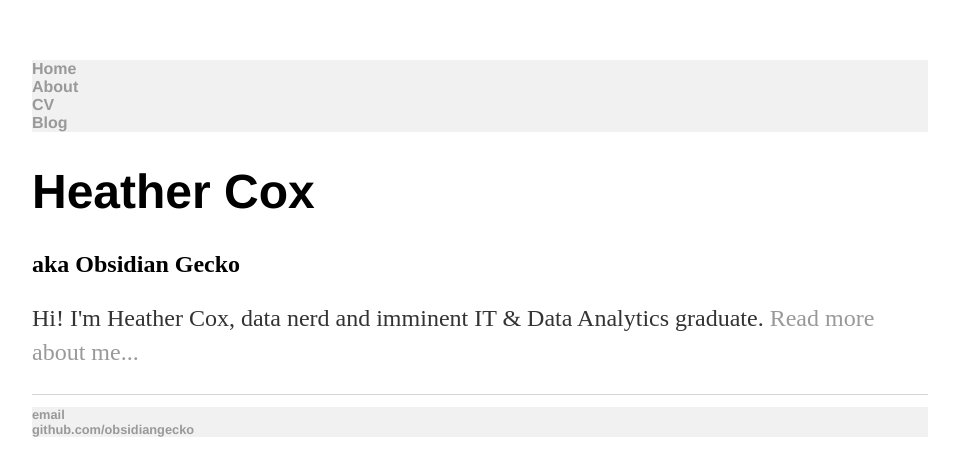
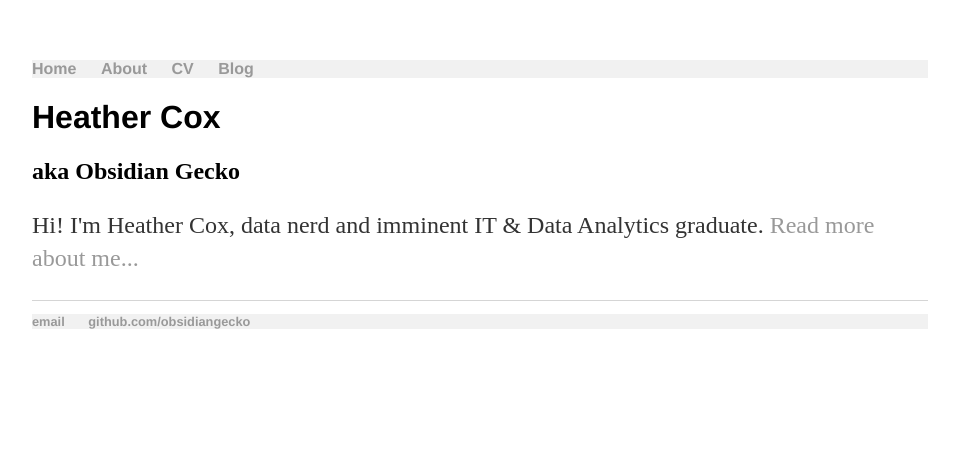
Before and after one commit to obsidiangecko/obsidiangecko.github.io, a Jekyll site: the page built from index.html, in a window 1280 px wide. Shown: the top 476 px of the page, without its empty margins (160-1119 px from the left). Built offline with Jekyll 4.4.1, drawn with Linux system fonts in a browser that asks for light colours.

Commit message:
Update main.css

```diff
--- a/css/main.css
+++ b/css/main.css
@@ -10,7 +10,7 @@ nav ul, footer ul {
     background-color: #f1f1f1
 }
 nav ul li, footer ul li {
-    display: block;
+    display: inline;
     margin-right: 20px;
 }
 a {
@@ -21,7 +21,7 @@ a:hover {
     text-decoration: underline;
 }
 h1 {
-    font-size: 3em;
+    font-size: 2em;
     font-family:'Helvetica', 'Arial', 'Sans-Serif';
 }
 p {
```
